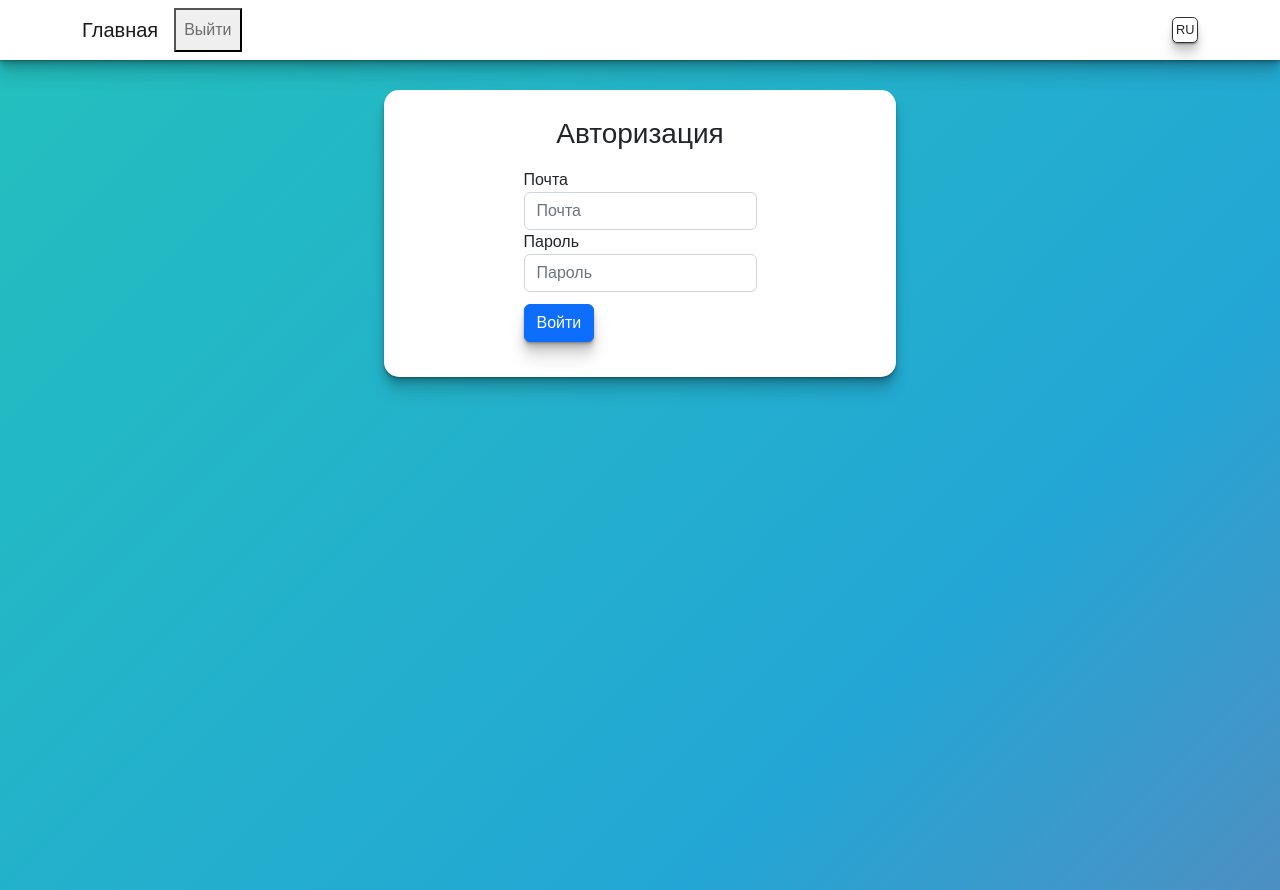
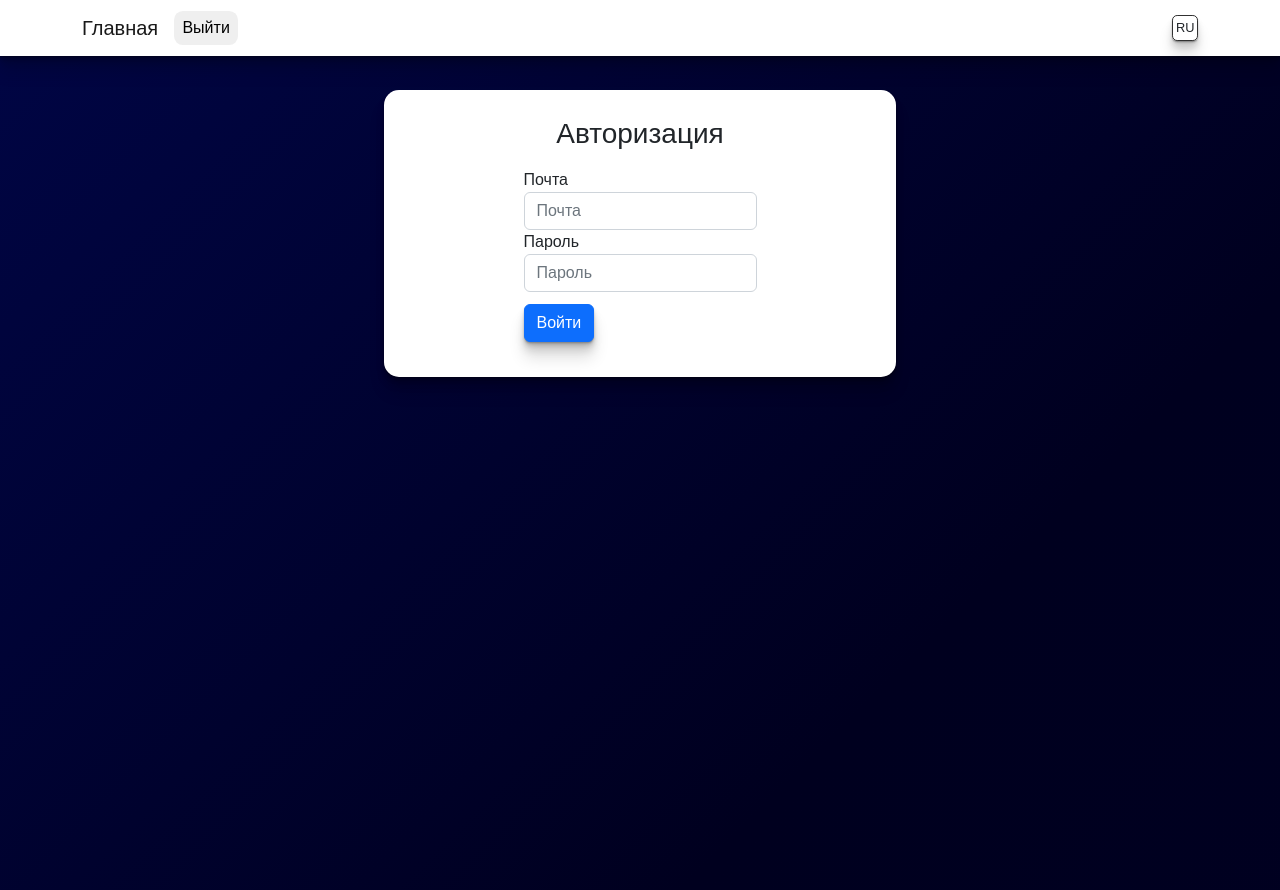
Before and after one commit to EdgarMartirosyan01/Curstom-Product-Cards, a Vue app: page /login in a window 1280 px wide. Built offline with nearby package versions, Linux system fonts and the light colour scheme; sample sign-in values are in the browser's storage.

Commit message:
Fixed the (invalid log-in) Errors

```diff
--- a/src/App.vue
+++ b/src/App.vue
@@ -31,21 +31,14 @@ export default {
   }
 
   body {
-    background: linear-gradient(-45deg, #ee7752, #e73c7e, #23a6d5, #23d5ab);
+    background: linear-gradient(-45deg, #000962, #010025, #00001f, #000962);
     background-size: 400% 400%;
-    animation: gradient 15s ease infinite;
+    animation: gradient 5s ease infinite;
     min-height: 100vh;
     display: flex;
     font-weight: 400;
     font-family: 'Fira Sans', sans-serif;
   }
-  body {
-    background: linear-gradient(-45deg, #ee7752, #e73c7e, #23a6d5, #23d5ab);
-    background-size: 400% 400%;
-    animation: gradient 5s ease infinite;
-    height: 100vh;
-  }
-
   @keyframes gradient {
     0% {
       background-position: 0% 50%;
--- a/src/components/LoginPage.vue
+++ b/src/components/LoginPage.vue
@@ -45,7 +45,7 @@ export default {
             this.$router.push('/');
           })
           .catch((error) => {
-            this.error = error.message;
+            this.error = 'Something went wrong. Please check your email and password.';
           });
     },
   },
--- a/src/components/NavBar.vue
+++ b/src/components/NavBar.vue
@@ -11,7 +11,7 @@
             <router-link to="/register" class="nav-link">{{$t('title.SignUp')}}</router-link>
           </li>
           <li class="nav-item" v-if="authenticated">
-            <button class="nav-link" @click="logout">{{$t('title.Logout')}}</button>
+            <button class="logoutButton" @click="logout">{{$t('title.Logout')}}</button>
           </li>
         </ul>
       </div>
@@ -79,4 +79,14 @@ export default {
 }.languageSwitcher:hover{
   background-color: #eaeaea;
  }
+
+ .logoutButton{
+   height: 2.7vw;
+   width: 5vw;
+   border-radius: 0.7vw;
+   border: none;
+   cursor: pointer;
+ }.logoutButton:hover{
+    background-color: #d5d5d5;
+   }
 </style>
--- a/src/store.js
+++ b/src/store.js
@@ -37,18 +37,20 @@ const store = createStore({
             commit('setAuthenticated', true);
             localStorage.setItem('currentUser', JSON.stringify(user)); // Save user data to local storage
         },
-        login({ commit }, credentials) {
-            const storedData = localStorage.getItem('currentUser'); // Retrieve user data from local storage
+        async login({ commit }, credentials) {
+            const storedData = localStorage.getItem('currentUser');
             if (storedData) {
                 const userData = JSON.parse(storedData);
                 if (userData.email === credentials.email && userData.password === credentials.password) {
                     commit('setCurrentUser', userData);
                     commit('setAuthenticated', true);
                 } else {
-                    throw new Error('Invalid email or password.');
+                    // Return an error message here instead of throwing an error
+                    return Promise.reject('Invalid email or password.');
                 }
             } else {
-                throw new Error('User not found.');
+                // Return an error message here instead of throwing an error
+                return Promise.reject('User not found.');
             }
         },
         logout({ commit }) {
```
